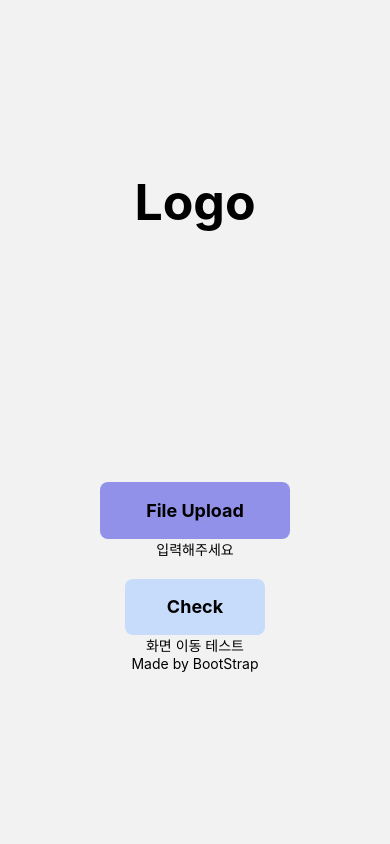
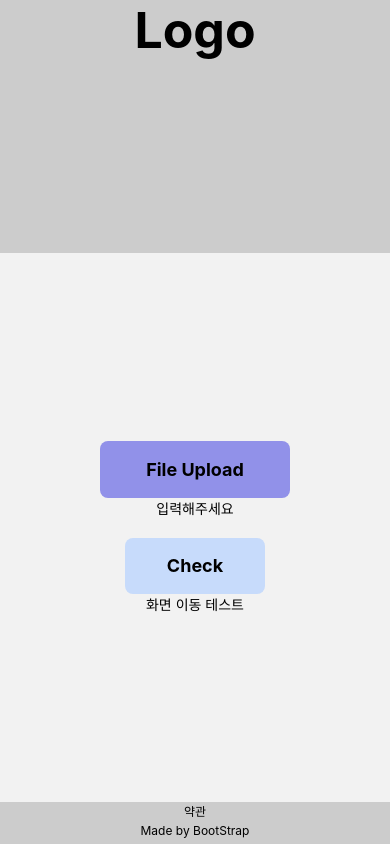
Before and after one commit to simple0710/React-Native-MBTI-Project, a React Native app: screen /Home in a window 390 px wide. Built offline with nearby package versions, Linux system fonts and the light colour scheme.

Commit message:
flex change

```diff
--- a/component/HomeScreen.js
+++ b/component/HomeScreen.js
@@ -1,9 +1,18 @@
 import React, { useState } from "react";
-import { StyleSheet, Text, View, TouchableOpacity, Dimensions } from "react-native";
+import {
+  StyleSheet,
+  Text,
+  View,
+  TouchableOpacity,
+  Dimensions,
+  SafeAreaView,
+} from "react-native";
 import DocumentPicker from "react-native-document-picker";
 import axios from "axios";
+import main from "./styles/main-s";
 import text from "./styles/text-s";
 import button from "./styles/button-s";
+import area from "./styles/area-s";
 
 function HomeScreen({ navigation }) {
   const [testValue, setTestValue] = useState("");
@@ -33,6 +42,8 @@ function HomeScreen({ navigation }) {
       if (DocumentPicker.isCancel(err)) {
         // 사용자가 파일 선택을 취소한 경우
         console.log("Canceled");
+        setUri("");
+        setFileTitle("");
       } else {
         // 에러 처리
         console.log(err);
@@ -71,7 +82,6 @@ function HomeScreen({ navigation }) {
           type: "text/plain",
           name: fileTitle,
         });
-        console.log(formData);
         await axios
           .post("http://10.0.2.2:8080/upload", formData, {
             headers: {
@@ -80,7 +90,8 @@ function HomeScreen({ navigation }) {
           })
           .then((res) => {
             setMbtiResult(res.data);
-            navigation.navigate("Result", {data : res.data}); // 화면 이동
+            console.log("전달할 값", mbtiResult);
+            navigation.navigate("Result", { data: mbtiResult, items: "ok" }); // 화면 이동
           })
           .catch((err) => {
             console.log(err);
@@ -93,15 +104,17 @@ function HomeScreen({ navigation }) {
   return (
     // <View style={styles.container}>
     <>
-      <View style={styles.container}>
+      <SafeAreaView style={area.h10}>
         {/* Logo */}
-        <Text style={styles.title}>Logo</Text>
+        <View style={main.header}>
+          <Text style={text.title}>Logo</Text>
+        </View>
         {/* Main */}
-        <View style={styles.maincontainer}>
+        <View style={main.main}>
           {/* 파일 업로드 */}
           <TouchableOpacity
             onPress={pickFile}
-            style={StyleSheet.compose(styles.button, button.upload)}
+            style={StyleSheet.compose(button.button, button.upload)}
           >
             <Text style={text.upload}>File Upload</Text>
           </TouchableOpacity>
@@ -110,7 +123,7 @@ function HomeScreen({ navigation }) {
           {/* MBTI 검사 */}
           <TouchableOpacity
             onPress={getMbtiResult}
-            style={StyleSheet.compose(styles.button, button.check)}
+            style={StyleSheet.compose(button.button, button.check)}
           >
             <Text style={text.upload}>Check</Text>
           </TouchableOpacity>
@@ -124,41 +137,20 @@ function HomeScreen({ navigation }) {
             <Text>화면 이동 테스트</Text>
           </TouchableOpacity>
         </View>
-        <Text>Made by BootStrap</Text>
-        {/* <Text>약관</Text>
-        <Text>약관</Text>  */}
-      </View>
+        <View style={main.footer}>
+          <Text style={text.footer}>약관</Text>
+          <Text style={text.footer}>Made by BootStrap</Text>
+        </View>
+      </SafeAreaView>
     </>
   );
 }
 
-// css
 const styles = StyleSheet.create({
-  container: {
-    alignItems: "center",
-    justifyContent: "center",
+  test: {
+    // flex: 1,
     textAlign: "center",
-    height: "100%",
-  },
-  maincontainer: {
-    // margin: "auto",
-    alignItems: "center",
-    justifyContent: "center",
-    textAlign: "center",
-  },
-  title: {
-    marginBottom: 250,
-    textAlign: "center",
-    fontSize: 50,
-    fontWeight: "bold",
-  },
-  button: {
-    borderRadius: 8,
-    // 중앙 정렬
-    alignItems: "center",
-    flexDirection: "row",
+    backgroundColor: "#CCCCCC",
   },
 });
-
-
 export default HomeScreen;
--- a/component/ResultScreen.js
+++ b/component/ResultScreen.js
@@ -1,17 +1,35 @@
 import React, { useState, useEffect } from "react";
-import { StyleSheet, View, Text, Dimensions, TouchableOpacity } from "react-native";
-import { BarChart, Chart} from "react-native-chart-kit";
+import {
+  StyleSheet,
+  Text,
+  Dimensions,
+  TouchableOpacity,
+  SafeAreaView,
+  FlatList,
+  View,
+} from "react-native";
+import { BarChart, Chart } from "react-native-chart-kit";
 import main from "./styles/main-s";
+import text from "./styles/text-s";
+import button from "./styles/button-s";
+import area from "./styles/area-s";
 
-function ResultScreen() {
-  const [viewFlag, setViewFlag] = useState([0]);
+function ResultScreen({ route }) {
+  // MBTI 데이터이 길이를 구해 해당 값으로 값을 한다.
+  const [viewFlag, setViewFlag] = useState([true, true, true]);
 
-  const handleViewItem = (flag) => {
-    return !flag;
-  }
+  // 토글 기능 수행
+  const handleViewItem = (index) => {
+    let flagCopy = [...viewFlag];
+    flagCopy[index] = !flagCopy[index];
+    setViewFlag(flagCopy);
+    // setViewFlag[index](!viewFlag[index]);
+  };
+
+  // BarChart 설정
   const chartConfig = {
-    backgroundGradientFrom: '#ffffff',
-    backgroundGradientTo: '#ffffff',
+    backgroundGradientFrom: "#ffffff",
+    backgroundGradientTo: "#ffffff",
     // backgroundGradient: "white",
     decimalPlaces: 0, // 소수점 자릿수
     color: (opacity = 1) => `rgba(26, 147, 111, ${opacity})`, // 막대 색상
@@ -21,11 +39,11 @@ function ResultScreen() {
     withHorizontalLabels: false,
   };
 
-
-  const MBTIData =[{
+  // 받을 값 data
+  const MBTIData = [
+    {
       name: "김찬민",
-    flag: true,
-    labels: ['INFP', 'ISFP', 'INTP', 'ESFP', 'ENTP', 'ENTJ', 'INTP'],
+      labels: ["INFP", "ISFP", "INTP", "ESFP", "ENTP", "ENTJ", "INTP"],
       datasets: [
         {
           data: [70, 10, 5, 5, 5, 4, 1],
@@ -34,63 +52,99 @@ function ResultScreen() {
     },
     {
       name: "김찬민 2",
-    flag: true,
-    labels: ['ISFP', 'INFP', 'INTP', 'ESFP', 'ENTP', 'ENTJ', 'INTP'],
+      labels: ["ISFP", "INFP", "INTP", "ESFP", "ENTP", "ENTJ", "INTP"],
       datasets: [
         {
           data: [60, 10, 5, 5, 5, 4, 1],
         },
       ],
-  }];
-  const test = 1;
-  const MBTIResultList = MBTIData.map((items, index) => {
+    },
+    {
+      name: "김찬민 3",
+      labels: ["ISFP", "INFP", "INTP", "ESFP", "ENTP", "ENTJ", "INTP"],
+      datasets: [
+        {
+          data: [50, 10, 5, 5, 5, 4, 1],
+        },
+      ],
+    },
+  ];
+  // 리스트 Header, 새로운 컴포넌트를 생성해서 만들어도 됨
+  const MBTIListHeder = () => {
     return (
       <>
-      <View style={main.container}>
-        <TouchableOpacity onPress={() => {
-          console.log(items.flag);
-          items.flag = handleViewItem(items.flag)
-        }}>
-          <Text key={index}>▶{items.name}님의 결과</Text>
+        <View style={main.header}>
+          <Text style={text.title}>Logo</Text>
+          <Text style={StyleSheet.compose(text.upload, button.result)}>
+            result
+          </Text>
+        </View>
+      </>
+    );
+  };
+
+  const MBTIListFooter = () => {
+    return (
+      <>
+        <View>
+          <Text>공유하기</Text>
+        </View>
+      </>
+    );
+  };
+
+  const MBTIResultList = (items, index) => {
+    return (
+      <>
+        <TouchableOpacity
+          onPress={() => {
+            handleViewItem(index);
+          }}
+        >
+          {viewFlag[index] ? (
+            <Text style={text.toggle_word} key={index}>
+              ▼ {items.name}님의 결과
+            </Text>
+          ) : (
+            <Text style={text.toggle_word} key={index}>
+              ▶ {items.name}님의 결과
+            </Text>
+          )}
         </TouchableOpacity>
-        {items.flag &&
+        {viewFlag[index] && (
           <BarChart
             data={items}
-          width={Dimensions.get('window').width}
+            width={Dimensions.get("window").width}
             height={250}
             chartConfig={chartConfig}
             fromZero={true} // 0부터 시작
             showBarTops={false} // 더 잘 보이게 하는 바 삭제
+            showValuesOnTopOfBars={true} // 그래프 상단 퍼센트 표시
             // withInnerLines= {false} // 점선 삭제
             // withHorizontalLabels={false} // y 라벨 숨기기
-          showValuesOnTopOfBars={true} // 그래프 상단 퍼센트 표시
-          />}
-      </View>
+          />
+        )}
       </>
-    )
-  })
-
+    );
+  };
   useEffect(() => {
     // setViewFlag([... viewFlag])
-  }, [MBTIData])
+    console.log("받은 데이터", route);
+  }, []);
   return (
     <>
-    <Text>Logo</Text>
-    <Text>result</Text>
-      <View>
-        {MBTIResultList}
-      </View>
+      <SafeAreaView>
+        <FlatList
+          styles={area.h10}
+          data={MBTIData}
+          renderItem={({ item, index }) => MBTIResultList(item, index)}
+          // keyExtractor={(item, index) => index.toString()}
+          ListHeaderComponent={MBTIListHeder}
+          ListFooterComponent={MBTIListFooter}
+        />
+      </SafeAreaView>
     </>
-
   );
 }
 
-const styles = StyleSheet.create({
-  container: {
-    // backgroundColor: '#F5FCFF',
-    alignItems: 'center',
-    justifyContent: 'center',
-    textAlign: "center",
-  },
-});
 export default ResultScreen;
--- a/component/styles/area-s.js
+++ b/component/styles/area-s.js
@@ -2,11 +2,11 @@ import { StyleSheet } from "react-native";
 
 const area = StyleSheet.create({
   h10: {
-    height: "100%"
+    height: "100%",
   },
   w10: {
-    width: "100%"
-  }
-})
+    width: "100%",
+  },
+});
 
 export default area;
--- a/component/styles/button-s.js
+++ b/component/styles/button-s.js
@@ -1,18 +1,36 @@
 import { StyleSheet, Dimensions } from "react-native";
 
 const button = StyleSheet.create({
+  button: {
+    borderRadius: 8,
+    // 중앙 정렬
+    alignItems: "center",
+    flexDirection: "row",
+  },
   upload: {
-    height: Dimensions.get('window').height * 1 / 15,
-    width: Dimensions.get('window').width - 200,
+    height: (Dimensions.get("window").height * 1) / 15,
+    width: Dimensions.get("window").width - 200,
     backgroundColor: "#9191E9",
   },
   check: {
     marginTop: 20,
-    height: Dimensions.get('window').height * 1 / 15,
-    width: Dimensions.get('window').width - 250,
+    height: (Dimensions.get("window").height * 1) / 15,
+    width: Dimensions.get("window").width - 250,
 
     backgroundColor: "#C7DBFB",
   },
-})
+  result: {
+    flex: 0.1,
+    alignItems: "center",
+    flexDirection: "row",
+    verticalAlign: "middle",
+    marginTop: 20,
+    marginBottom: 20,
+    backgroundColor: "#CCDEFA",
+    borderRadius: 8,
+    height: (Dimensions.get("window").height * 1) / 15,
+    width: Dimensions.get("window").width - 250,
+  },
+});
 
 export default button;
--- a/component/styles/main-s.js
+++ b/component/styles/main-s.js
@@ -5,15 +5,40 @@ const main = StyleSheet.create({
     alignItems: "center",
     justifyContent: "center",
     textAlign: "center",
-    backgroundColor: "red",
+    height: "100%",
+  },
+  result_container: {
+    // flex: 1,
+    alignItems: "center",
+    justifyContent: "center",
+    textAlign: "center",
+    backgroundColor: "grey",
   },
   flex_container: {
-    flex: 1,
     alignItems: "center",
     justifyContent: "center",
     textAlign: "center",
     backgroundColor: "red",
-  }
-})
+  },
+  main: {
+    flex: 0.65,
+    alignItems: "center",
+    justifyContent: "center",
+    textAlign: "center",
+  },
+  header: {
+    flex: 0.3,
+    verticalAlign: "middle",
+    textAlign: "center",
+    backgroundColor: "#CCCCCC",
+    alignItems: "center",
+  },
+  footer: {
+    flex: 0.05,
+    textAlign: "center",
+    backgroundColor: "#CCCCCC",
+    alignItems: "center",
+  },
+});
 
 export default main;
--- a/component/styles/text-s.js
+++ b/component/styles/text-s.js
@@ -1,15 +1,26 @@
 import { StyleSheet } from "react-native";
 
 const text = StyleSheet.create({
+  title: {
+    flex: 1,
+    verticalAlign: "middle",
+    fontSize: 50,
+    fontWeight: "bold",
+  },
   upload: {
     flex: 1,
     textAlign: "center",
     fontSize: 18,
     fontWeight: "bold",
   },
-  check: {
+  footer: {
     flex: 1,
+    fontSize: 12,
+    // verticalAlign: "middle",
   },
-})
+  toggle_word: {
+    fontSize: 14,
+  },
+});
 
 export default text;
```
Lines whose indentation alone changed are shown as unchanged.
